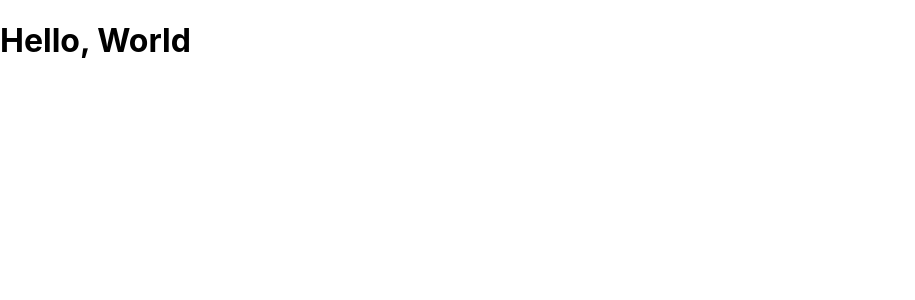
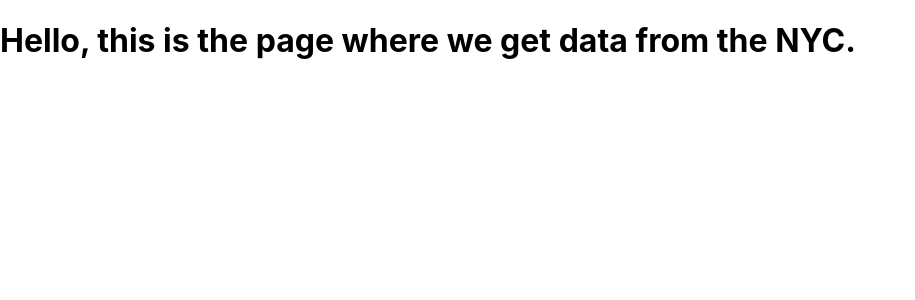
Before and after one commit to Vllaadd/energy-efficiency-grading-in-nyc, a React (Create React App) app: page / in a window 1280 px wide. Shown: the top 300 px of the page, without its empty margins (0-915 px from the left). Built offline with nearby package versions, Linux system fonts and the light colour scheme.

Commit message:
file name capital first letter

```diff
--- a/src/App.js
+++ b/src/App.js
@@ -1,12 +1,11 @@
 
 import React from "react";
-import dataAPI from "./components/dataAPI";
+import DataAPI from "./components/dataAPI";
 
 function App() {
   return (
     <div className="App">
-     <h1>Hello, World</h1>
-     < dataAPI />
+     <DataAPI />
     </div>
   );
 }
--- a/src/components/dataAPI.js
+++ b/src/components/dataAPI.js
@@ -1,10 +1,9 @@
 import React from "react";
 
-function dataAPI(){
+function DataAPI(){
     return(
-        <h1> Hello, this is where we get data for the business. </h1>
+        <h1>Hello, this is the page where we get data from the NYC.</h1>
     )
-
 }
 
-export default dataAPI;
+export default DataAPI;
```
